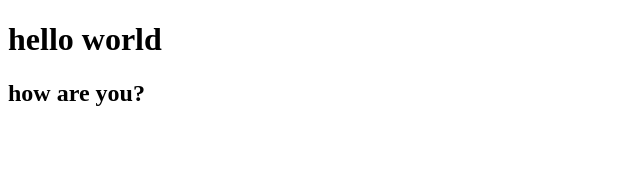
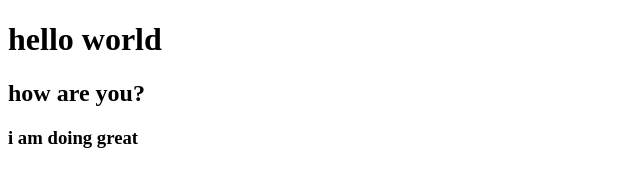
Before and after one commit to rohan-chavda/practice, a plain HTML site: page index.html in a window 1280 px wide. Shown: the whole page, without its empty margins (0-640 px from the left). Drawn offline with Linux system fonts and the light colour scheme.

Commit message:
solved conflict

```diff
--- a/index.html
+++ b/index.html
@@ -9,5 +9,6 @@
 <body>
     <h1>hello world</h1>
     <h2>how are you?</h2>
+    <h3>i am doing great</h3>
 </body>
 </html>
```
